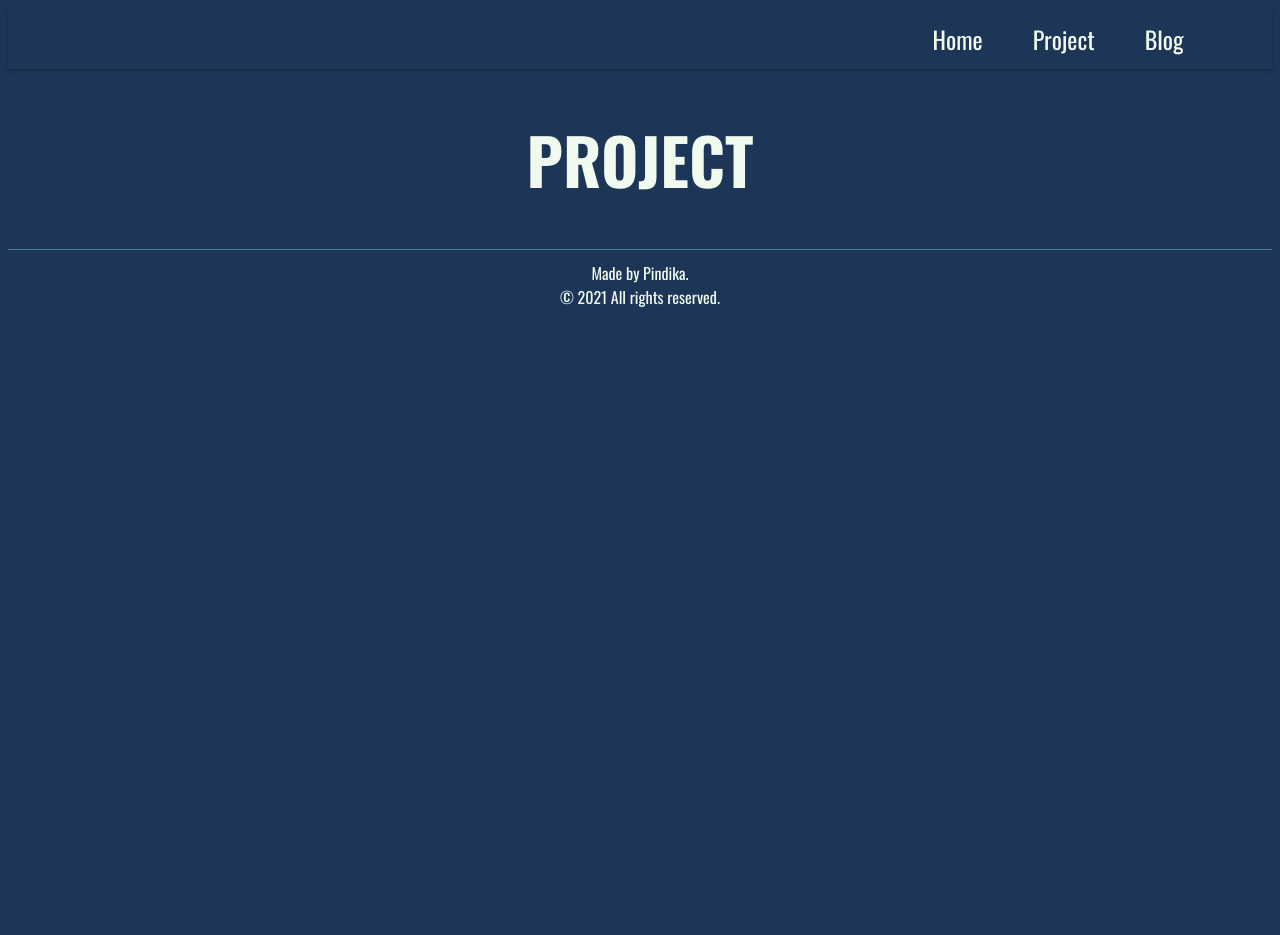
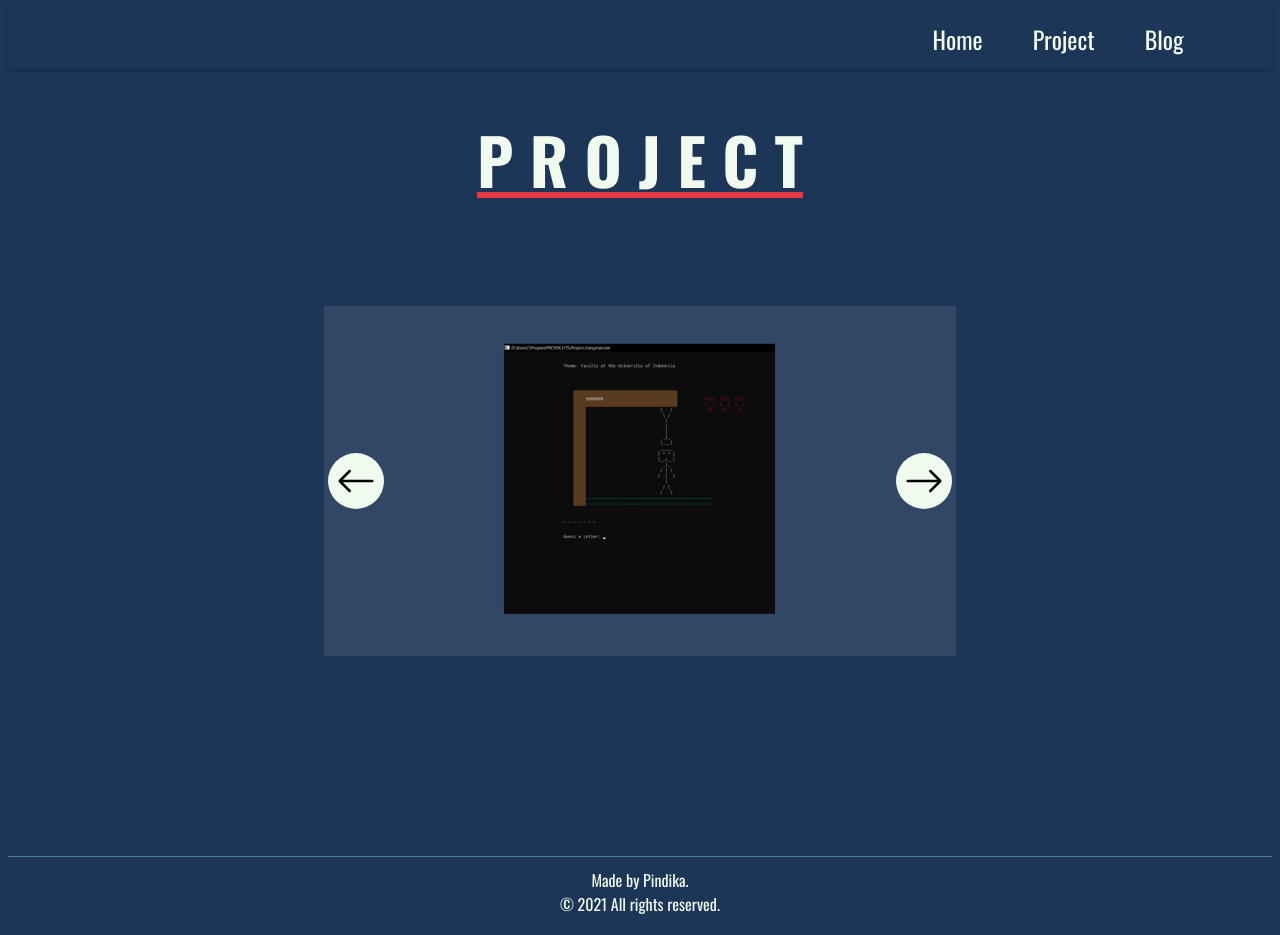
Before and after one commit to pindisel/website-pindika, a React (Create React App) app: page /project in a window 1280 px wide. Before the commit the page ends 800 px from the top, so only its background shows below. Built offline with nearby package versions, Linux system fonts and the light colour scheme.

Commit message:
project page data

```diff
--- a/src/App.js
+++ b/src/App.js
@@ -10,7 +10,7 @@ function App() {
                 <Route exact path="/project" component={ProjectPage} />
                 <Route exact path="/experience" component={ExperiencePage} />
                 <Route exact path="/achievement" component={AchievementPage} />
-                <Route exact path="/project/:id" render={(props) => <ProjectSingle {...props} />} />
+                <Route exact path="/project/:id" component={ProjectSingle} />
             </Switch>
             <Footer />
         </>
--- a/src/components/HomePage.css
+++ b/src/components/HomePage.css
@@ -86,6 +86,7 @@
     height: 250px;
     object-fit: contain;
     transition: 0.5s ease;
+    cursor: pointer;
 }
 
 .active {
--- a/src/components/HomePage.js
+++ b/src/components/HomePage.js
@@ -4,7 +4,7 @@ import { AiOutlineInstagram, AiOutlineLinkedin, AiOutlineYoutube, AiOutlineGithu
 import { Link as LinkScroll } from "react-scroll";
 import "./HomePage.css";
 import ProjectList from "./ProjectList";
-import { projects } from "./data";
+import { projects } from "./project";
 
 const HomePage = () => {
     return (
@@ -25,7 +25,7 @@ const HomePage = () => {
                     </p>
                 </div>
             </div>
-            <div className="homepage-2" id="project">
+            <div className="homepage-2">
                 <h1>P R O J E C T</h1>
                 <ProjectList projects={projects} />
             </div>
--- a/src/components/ProjectList.js
+++ b/src/components/ProjectList.js
@@ -1,9 +1,9 @@
 import React, { useState } from "react";
-
 import { BsArrowLeft, BsArrowRight } from "react-icons/bs";
+import { Link as LinkRouter } from "react-router-dom";
 
 const ProjectList = ({ projects }) => {
-    const [current, setCurrent] = useState(0);
+    let [current, setCurrent] = useState(0);
     const length = projects.length;
 
     const nextProject = () => {
@@ -13,10 +13,6 @@ const ProjectList = ({ projects }) => {
     const prevProject = () => {
         setCurrent(current === 0 ? length - 1 : current - 1);
     };
-
-    console.log(current);
-    console.log(projects);
-    console.log(length);
 
     return (
         <div className="project-container-1">
@@ -30,7 +26,9 @@ const ProjectList = ({ projects }) => {
                             {index === current && (
                                 <div className="project-container-2">
                                     <h2 className="project-name">{project.name}</h2>
-                                    <img src={project.image} className="project-thumbnail" />
+                                    <LinkRouter to={`/project/${project.id}`}>
+                                        <img src={project.image} className="project-thumbnail" alt={project.name} />
+                                    </LinkRouter>
                                 </div>
                             )}
                         </div>
--- a/src/components/ProjectPage.css
+++ b/src/components/ProjectPage.css
@@ -1,6 +1,12 @@
+.project-page div {
+    color: #f1faee;
+}
+
 .project-page h1 {
     color: #f1faee;
     font-size: 4em;
+    text-decoration: underline;
+    text-decoration-color: #e63946;
 }
 
 .project-page h1 {
--- a/src/components/ProjectPage.js
+++ b/src/components/ProjectPage.js
@@ -1,10 +1,13 @@
 import React from "react";
+import ProjectList from "./ProjectList";
 import "./ProjectPage.css";
+import { projects } from "./project";
 
 const ProjectPage = () => {
     return (
         <div className="project-page">
-            <h1>PROJECT</h1>
+            <h1>P R O J E C T</h1>
+            <ProjectList projects={projects} />
         </div>
     );
 };
--- a/src/components/ProjectSingle.js
+++ b/src/components/ProjectSingle.js
@@ -1,7 +1,21 @@
 import React from "react";
+import { useParams } from "react-router-dom";
+import { projects } from "./project";
+import "./ProjectSingle.css";
 
 const ProjectSingle = () => {
-    return <div>sdhjhdsf</div>;
+    const { id } = useParams();
+    let project = projects.find((projects) => projects.id === Number(id));
+    console.log(id);
+    console.log(project);
+
+    return (
+        <div className="tes">
+            {project.name}
+            {project.link}
+            {project.desc}
+        </div>
+    );
 };
 
 export default ProjectSingle;
--- a/src/components/data.js
+++ b/src/components/project.js
@@ -9,5 +9,5 @@ export const projects = [
     { id: 2, name: "Currency Converter in C", desc: "lorem ipsum..", link: "https://github.com/pindisel/Project_CurrencyConverter", image: converter },
     { id: 3, name: "EZCOOKFOR.ME", desc: "lorem ipsum..", link: "https://github.com/pindisel/ezcookforme", image: ezcookforme },
     { id: 4, name: "Personal To-Do List", desc: "lorem ipsum..", link: "", image: todolist },
-    { id: 5, name: "Portfolio Website", desc: "lorem ipsum..", link: "https://github.com/pindisel/website-pindika", image: website },
+    { id: 5, name: "Personal Website", desc: "lorem ipsum..", link: "https://github.com/pindisel/website-pindika", image: website },
 ];
```
Also changed, not shown: src/components/ProjectSingle.css (added).
